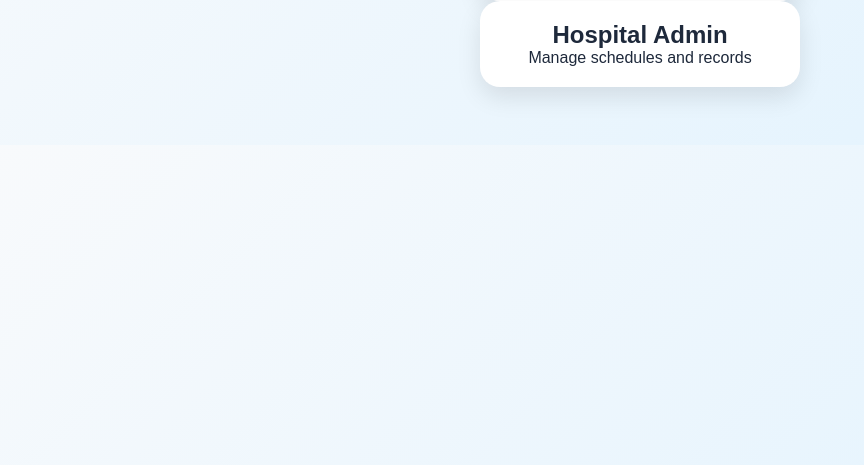
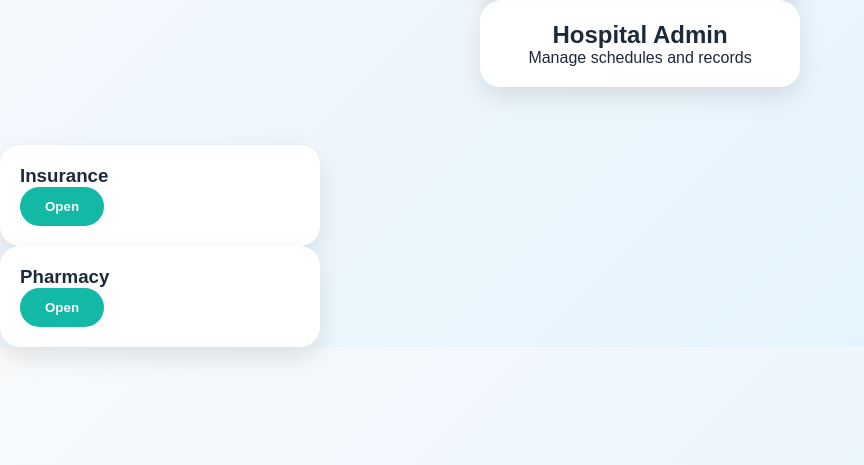
Before and after one commit to Tejaswini26308/MediCure-app, a Flask app: page /dashboard in a window 1280 px wide. Shown: the part 335-800 px from the top of the page, without its empty margins (0-864 px from the left). Run offline with Flask 3, Linux system fonts and the light colour scheme.

Commit message:
Added complete website flow

```diff
--- a/app.py
+++ b/app.py
@@ -284,5 +284,25 @@ def reset():
     email = request.form['email']
     return render_template("login.html")
 
+@app.route('/about')
+def about():
+    return render_template('about.html')
+
+@app.route('/services')
+def services():
+    return render_template('services.html')
+
+@app.route('/contact')
+def contact():
+    return render_template('contact.html')
+
+@app.route('/insurance')
+def insurance():
+    return render_template('insurance.html')
+
+@app.route('/pharmacy')
+def pharmacy():
+    return render_template('pharmacy.html')
+
 if __name__ == '__main__':
     app.run(host='0.0.0.0', port=5000)
--- /dev/null
+++ b/templates/about.html
@@ -0,0 +1,2 @@
+<h1>About MediCure AI</h1>
+<p>We provide healthcare solutions for humans and pets using AI technology.</p>
--- /dev/null
+++ b/templates/contact.html
@@ -0,0 +1,3 @@
+<h1>Contact Us</h1>
+<p>Email: medicure@gmail.com</p>
+<p>Emergency: 108</p>
--- a/templates/dashboard.html
+++ b/templates/dashboard.html
@@ -32,5 +32,15 @@
 </a>
 </div>
 
+<div class="card">
+    <h3>Insurance</h3>
+    <a href="/insurance"><button>Open</button></a>
+</div>
+
+<div class="card">
+    <h3>Pharmacy</h3>
+    <a href="/pharmacy"><button>Open</button></a>
+</div>
+
 </body>
 </html>
--- a/templates/login.html
+++ b/templates/login.html
@@ -25,6 +25,7 @@
 
         <a href="/dashboard">
     <button type="button">Login</button>
+    <button>Login with Google</button>
 </a>
     </form>
 </div>
--- /dev/null
+++ b/templates/service.html
@@ -0,0 +1,2 @@
+<h1>Our Services</h1>
+<p>Appointments, reports, chatbot, pet care, insurance and pharmacy.</p>
```
Also changed, not shown: templates/index.html (+10 -5 lines), templates/insurance.html (added, +7 -0 lines), templates/pharmacy.html (added, +7 -0 lines).
